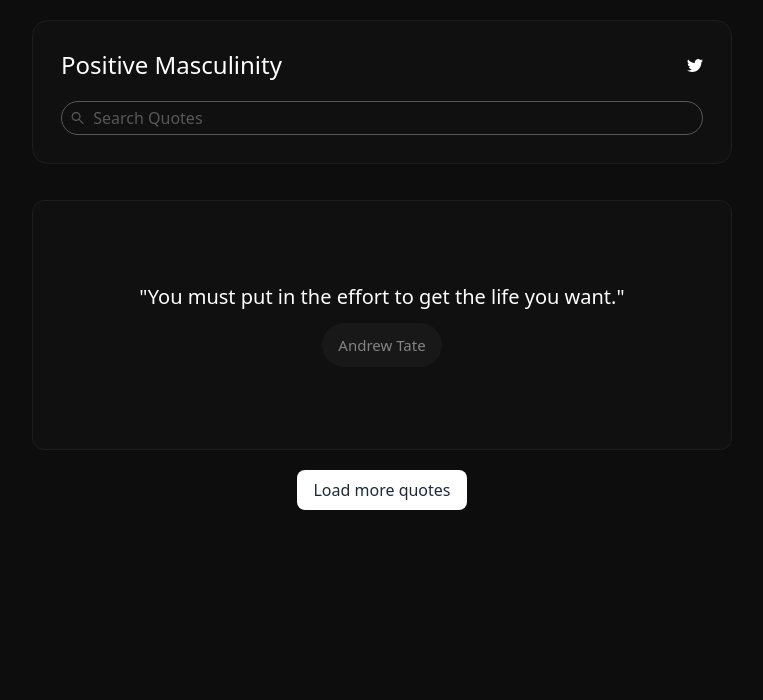
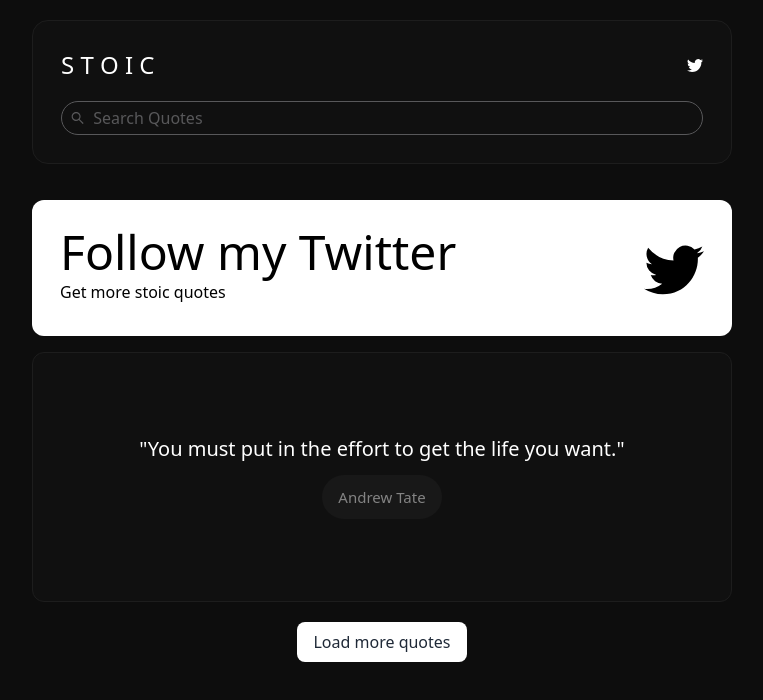
Before and after one commit to S-P-H-E/Cobra-Tate, a Next.js app: page / in a window 1280 px wide. Shown: the top 700 px of the page, without its empty margins (258-1021 px from the left). Built offline with nearby package versions, Linux system fonts and the light colour scheme.

Commit message:
name change

```diff
--- a/components/Announcement.js
+++ b/components/Announcement.js
@@ -2,14 +2,14 @@
 
 export default function Announcement() {
     return (
-        <div className="bg-white text-black font-medium p-7 rounded-xl flex justify-between items-start w-full">
+        <div className="Announcement bg-white text-black font-medium p-7 rounded-xl flex justify-between items-center w-full cursor-pointer" onClick={() => window.open("https://twitter.com/stoic_words")}>
             <div>
                 <h1 className="whitespace-pre-wrap text-4xl md:text-5xl">Follow my Twitter</h1>
                 <p className="my-1">Get more stoic quotes </p>
-                <button className="rounded-full px-3 mt-5 md:mt-10 transition-all bg-black text-white" onClick={() => window.open("https://twitter.com/pmusculinity")}>Follow</button>
+                {/* <button className="rounded-full px-3 mt-5 md:mt-10 transition-all bg-black text-white">Follow</button> */}
             </div>
             <div className='flex justify-center items-center'>
-                <BsTwitter className='w-[60px] h-[60px] md:h-[150px]'/>
+                <BsTwitter className='w-[60px] h-[60px] md:h-full'/>
             </div>
         </div>
     )
--- a/pages/index.js
+++ b/pages/index.js
@@ -44,8 +44,8 @@
   return (
     <>
       <Head>
-        <title>Positive Masculinity</title>
-        <meta name="description" content="A list of Andrew Tate Quotes" />
+        <title>S T O I C</title>
+        <meta name="description" content="A list of constructive quotes" />
         <meta name="viewport" content="width=device-width, initial-scale=1" />
         <link rel="icon" href="/favicon.ico" />
       </Head>
@@ -71,9 +71,9 @@
         <div className="p-7 m-5 flex justify-between items-center text-white flex-col md:flex-row bg-[#101010] border border-[#1d1d1d] rounded-2xl w-full">
             <div className="flex flex-col gap-5 w-full">
               <div className='flex justify-between items-center'>
-                <h1 className='text-2xl'>Positive Masculinity</h1>
+                <h1 className='text-2xl'>S T O I C</h1>
                 <div className='flex gap-3'>
-                  <button onClick={() => window.open("https://twitter.com/pmusculinity")}>
+                  <button onClick={() => window.open("https://twitter.com/stoic_words")}>
                     <BsTwitter />
                   </button>
                 </div>
@@ -92,7 +92,7 @@
 
         <div className='h-full flex flex-col justify-center items-center w-full max-w-[400px] md:max-w-[700px]'>
           <div className='flex flex-col gap-4 justify-center items-center w-full'>
-            {/* <Announcement /> */}
+            <Announcement />
             {/* <div className="text-white font-medium p-5 flex flex-col justify-center items-center w-full max-w-[400px] md:max-w-[700px] md:h-[250px] md:text-xl transition-all hover:scale-105 cursor-pointer">
               <p className="whitespace-pre-wrap text-center">{randomQuote ? `"${randomQuote.quote}"` : ''}</p>
               <h1 className="mt-3 text-[#838383] bg-[#181818] px-4 py-2 rounded-full">{randomQuote ? randomQuote.author : ''}</h1>
--- a/styles/globals.css
+++ b/styles/globals.css
@@ -9,11 +9,7 @@
     pointer-events: none;
 }
 
-button {
-    pointer-events: auto;
-}
-
-input {
+button, input, .Announcement {
     pointer-events: auto;
 }
 
```
